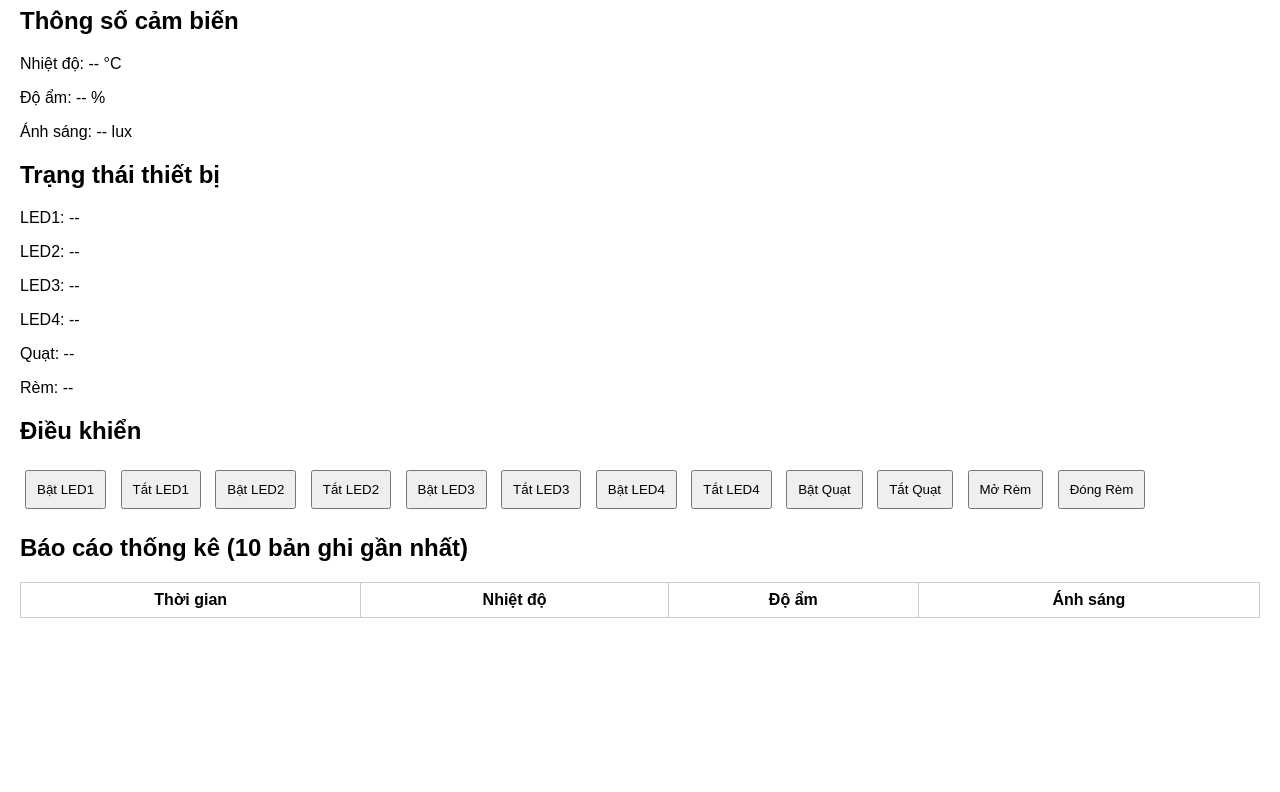
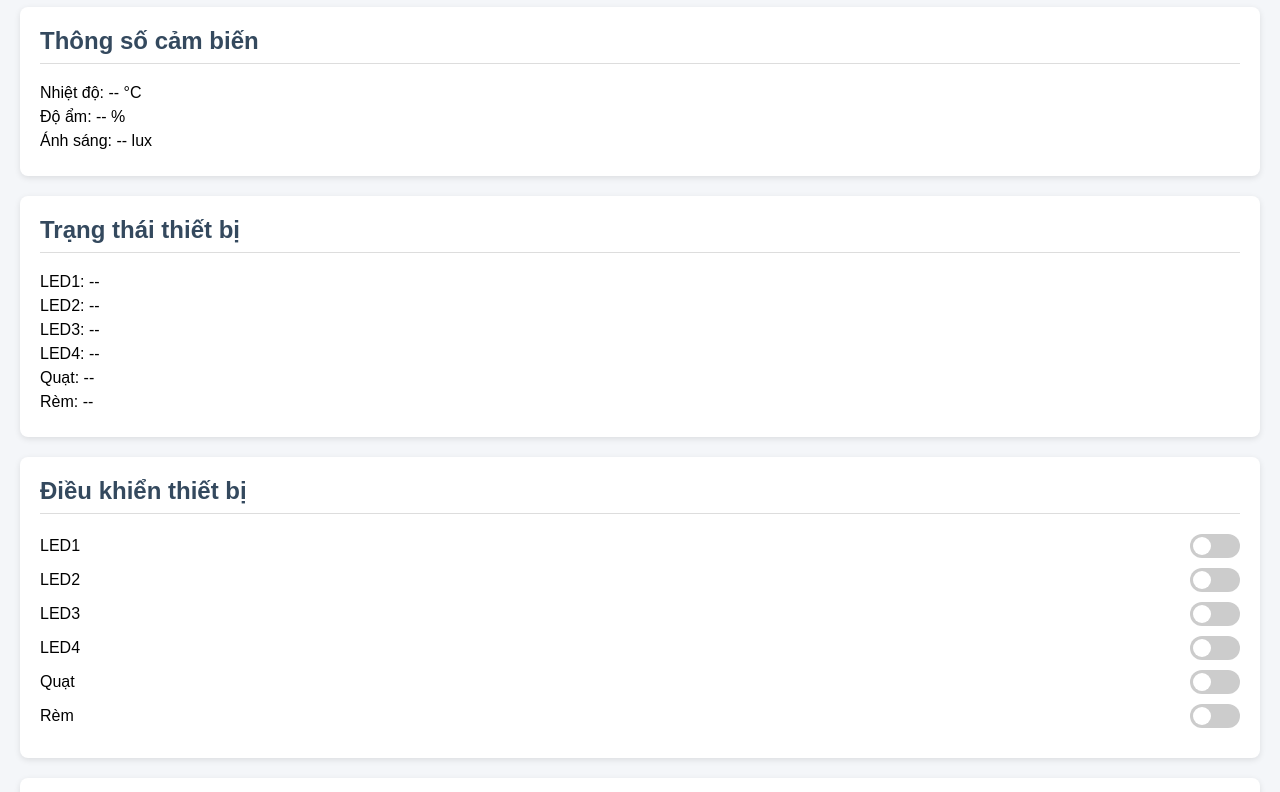
Before and after one commit to ToiChiaSe/NhaThongMinh-server, a website: page public/index.html in a window 1280 px wide. Shown: the part 73-865 px from the top of the page. Before the commit the page ends 800 px from the top, so only its background shows below. Drawn offline with Linux system fonts and the light colour scheme; no server answers.

Commit message:
Refactor Smart Home Dashboard layout and controls
Updated the layout and styling of the Smart Home Dashboard to enhance user experience and added toggle switches for device control.

```diff
--- a/public/index.html
+++ b/public/index.html
@@ -4,25 +4,84 @@
   <meta charset="UTF-8">
   <title>Smart Home Dashboard</title>
   <style>
-    body { font-family: Arial, sans-serif; margin: 20px; }
-    h1 { color: #2c3e50; }
-    .sensor, .status, .controls, .report { margin-bottom: 20px; }
-    button { margin: 5px; padding: 10px; }
-    table { border-collapse: collapse; width: 100%; }
+    body { font-family: Arial, sans-serif; margin: 20px; background: #f4f6f9; }
+    h1 { color: #2c3e50; text-align: center; }
+
+    .card {
+      background: #fff;
+      border-radius: 8px;
+      box-shadow: 0 2px 6px rgba(0,0,0,0.1);
+      padding: 20px;
+      margin-bottom: 20px;
+    }
+
+    .card h2 {
+      margin-top: 0;
+      color: #34495e;
+      border-bottom: 1px solid #ddd;
+      padding-bottom: 8px;
+    }
+
+    .sensor p, .status p {
+      font-size: 16px;
+      margin: 6px 0;
+    }
+
+    .control-item {
+      display: flex;
+      align-items: center;
+      justify-content: space-between;
+      margin: 10px 0;
+    }
+
+    /* Toggle switch style */
+    .switch {
+      position: relative;
+      display: inline-block;
+      width: 50px;
+      height: 24px;
+    }
+    .switch input { display: none; }
+    .slider {
+      position: absolute;
+      cursor: pointer;
+      top: 0; left: 0; right: 0; bottom: 0;
+      background-color: #ccc;
+      transition: .4s;
+      border-radius: 24px;
+    }
+    .slider:before {
+      position: absolute;
+      content: "";
+      height: 18px; width: 18px;
+      left: 3px; bottom: 3px;
+      background-color: white;
+      transition: .4s;
+      border-radius: 50%;
+    }
+    input:checked + .slider {
+      background-color: #3498db;
+    }
+    input:checked + .slider:before {
+      transform: translateX(26px);
+    }
+
+    table { border-collapse: collapse; width: 100%; margin-top: 10px; }
     th, td { border: 1px solid #ccc; padding: 8px; text-align: center; }
+    th { background: #ecf0f1; }
   </style>
 </head>
 <body>
-  <h1>Smart Home Dashboard</h1>
+  <h1> Smart Home Dashboard</h1>
 
-  <div class="sensor">
+  <div class="card sensor">
     <h2>Thông số cảm biến</h2>
-    <p>Nhiệt độ: <span id="nhietdo">--</span> °C</p>
-    <p>Độ ẩm: <span id="doam">--</span> %</p>
-    <p>Ánh sáng: <span id="anhSang">--</span> lux</p>
+    <p> Nhiệt độ: <span id="nhietdo">--</span> °C</p>
+    <p> Độ ẩm: <span id="doam">--</span> %</p>
+    <p> Ánh sáng: <span id="anhSang">--</span> lux</p>
   </div>
 
-  <div class="status">
+  <div class="card status">
     <h2>Trạng thái thiết bị</h2>
     <p>LED1: <span id="led1">--</span></p>
     <p>LED2: <span id="led2">--</span></p>
@@ -32,23 +91,53 @@
     <p>Rèm: <span id="curtainMode">--</span></p>
   </div>
 
-  <div class="controls">
-    <h2>Điều khiển</h2>
-    <button onclick="sendCmd('truong/home/cmd/led1','ON')">Bật LED1</button>
-    <button onclick="sendCmd('truong/home/cmd/led1','OFF')">Tắt LED1</button>
-    <button onclick="sendCmd('truong/home/cmd/led2','ON')">Bật LED2</button>
-    <button onclick="sendCmd('truong/home/cmd/led2','OFF')">Tắt LED2</button>
-    <button onclick="sendCmd('truong/home/cmd/led3','ON')">Bật LED3</button>
-    <button onclick="sendCmd('truong/home/cmd/led3','OFF')">Tắt LED3</button>
-    <button onclick="sendCmd('truong/home/cmd/led4','ON')">Bật LED4</button>
-    <button onclick="sendCmd('truong/home/cmd/led4','OFF')">Tắt LED4</button>
-    <button onclick="sendCmd('truong/home/cmd/fan','ON')">Bật Quạt</button>
-    <button onclick="sendCmd('truong/home/cmd/fan','OFF')">Tắt Quạt</button>
-    <button onclick="sendCmd('truong/home/cmd/curtain','OPEN')">Mở Rèm</button>
-    <button onclick="sendCmd('truong/home/cmd/curtain','CLOSE')">Đóng Rèm</button>
+  <div class="card controls">
+    <h2>Điều khiển thiết bị</h2>
+    <div class="control-item">
+      <span>LED1</span>
+      <label class="switch">
+        <input type="checkbox" onchange="toggleDevice(this,'truong/home/cmd/led1')">
+        <span class="slider"></span>
+      </label>
+    </div>
+    <div class="control-item">
+      <span>LED2</span>
+      <label class="switch">
+        <input type="checkbox" onchange="toggleDevice(this,'truong/home/cmd/led2')">
+        <span class="slider"></span>
+      </label>
+    </div>
+    <div class="control-item">
+      <span>LED3</span>
+      <label class="switch">
+        <input type="checkbox" onchange="toggleDevice(this,'truong/home/cmd/led3')">
+        <span class="slider"></span>
+      </label>
+    </div>
+    <div class="control-item">
+      <span>LED4</span>
+      <label class="switch">
+        <input type="checkbox" onchange="toggleDevice(this,'truong/home/cmd/led4')">
+        <span class="slider"></span>
+      </label>
+    </div>
+    <div class="control-item">
+      <span>Quạt</span>
+      <label class="switch">
+        <input type="checkbox" onchange="toggleDevice(this,'truong/home/cmd/fan')">
+        <span class="slider"></span>
+      </label>
+    </div>
+    <div class="control-item">
+      <span>Rèm</span>
+      <label class="switch">
+        <input type="checkbox" onchange="toggleCurtain(this)">
+        <span class="slider"></span>
+      </label>
+    </div>
   </div>
 
-  <div class="report">
+  <div class="card report">
     <h2>Báo cáo thống kê (10 bản ghi gần nhất)</h2>
     <table id="reportTable">
       <thead>
@@ -82,6 +171,16 @@
       });
     }
 
+    function toggleDevice(el, topic) {
+      const cmd = el.checked ? "ON" : "OFF";
+      sendCmd(topic, cmd);
+    }
+
+    function toggleCurtain(el) {
+      const cmd = el.checked ? "OPEN" : "CLOSE";
+      sendCmd("truong/home/cmd/curtain", cmd);
+    }
+
     async function fetchReport() {
       const res = await fetch('/api/cambien/recent');
       const docs = await res.json();
```
